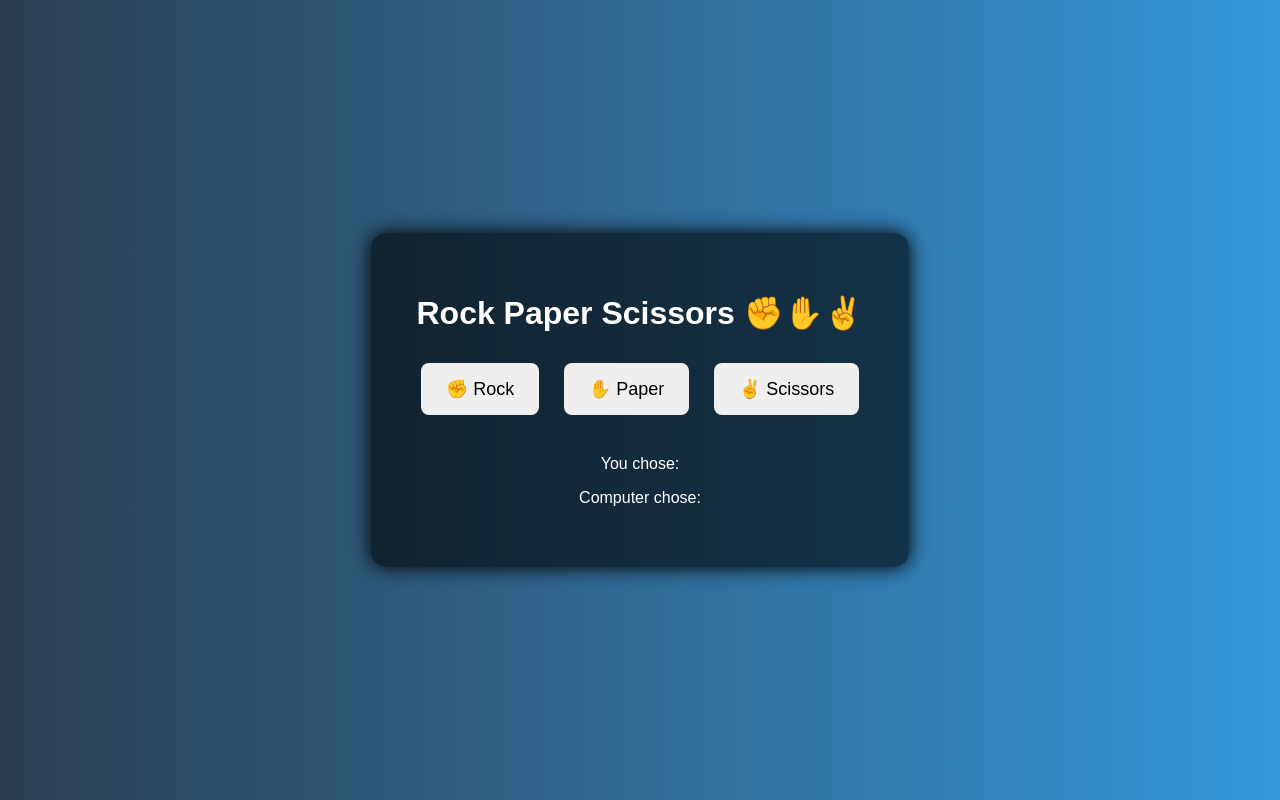
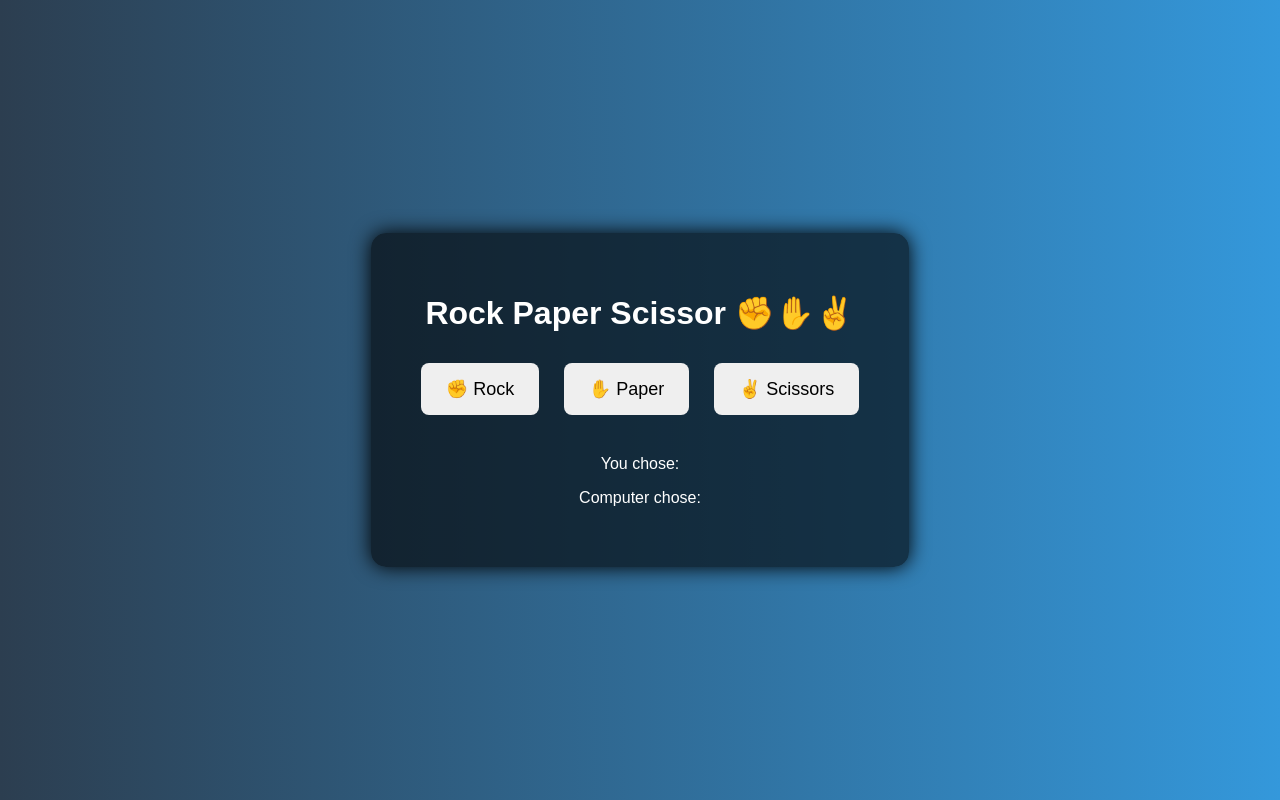
Before and after one commit to shoaibkhan-dev/js_rock_paper_scesssor, a plain HTML site: page index.html in a window 1280 px wide. Drawn offline with Linux system fonts and the light colour scheme.

Commit message:
add work

```diff
--- a/index.html
+++ b/index.html
@@ -8,7 +8,7 @@
 </head>
 <body>
   <div class="game-container">
-    <h1>Rock Paper Scissors ✊✋✌️</h1>
+    <h1>Rock Paper Scissor ✊✋✌️</h1>
 
     <div class="choices">
       <button onclick="playGame('rock')">✊ Rock</button>
--- a/style.css
+++ b/style.css
@@ -8,6 +8,7 @@ body {
     margin: 0;
     color: #fff;
   }
+
 
   .game-container {
     text-align: center;
```
